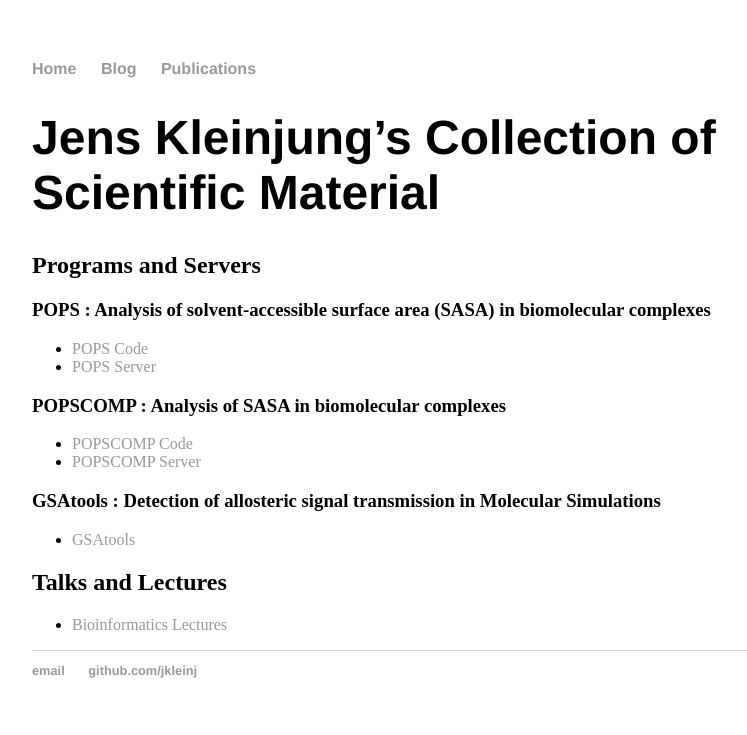
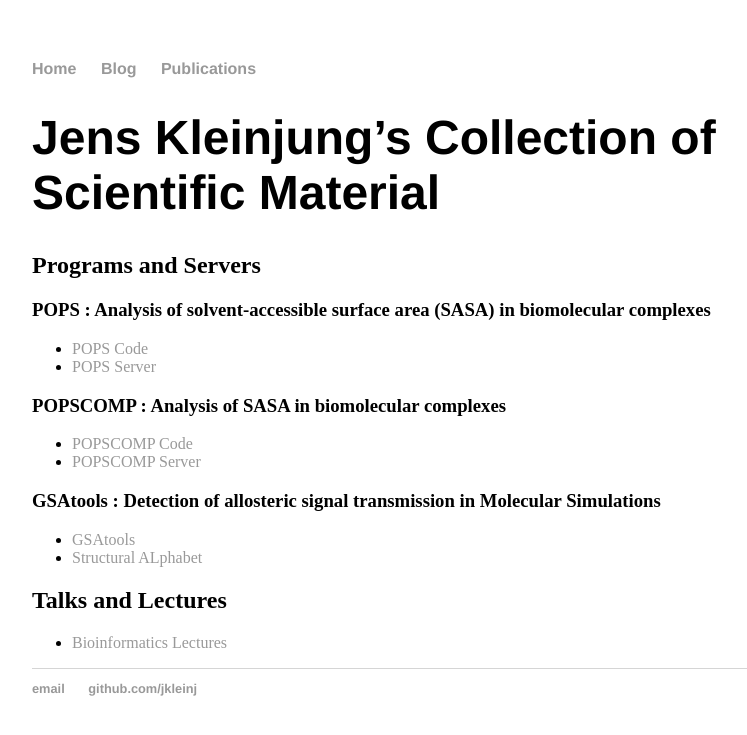
Before and after one commit to jkleinj/jkleinj.github.io, a Jekyll site: the page built from index.md, in a window 1280 px wide. Shown: the top 735 px of the page, without its empty margins (160-907 px from the left). Built offline with Jekyll 4.4.1, drawn with Linux system fonts in a browser that asks for light colours.

Commit message:
Update index.md

```diff
--- a/index.md
+++ b/index.md
@@ -16,6 +16,7 @@ title: Jens Kleinjung
 
 ### GSAtools : Detection of allosteric signal transmission in Molecular Simulations
 * [GSAtools](https://github.com/jkleinj/GSAtools)
+* [Structural ALphabet](https://github.com/jkleinj/M32K25)
 
 ## Talks and Lectures
 * [Bioinformatics Lectures](https://github.com/jkleinj/Bioinformatics_lectures)
```
